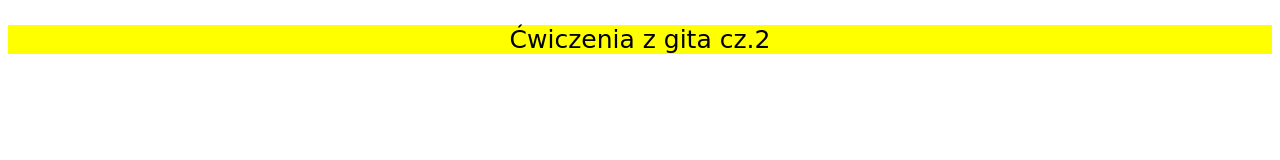
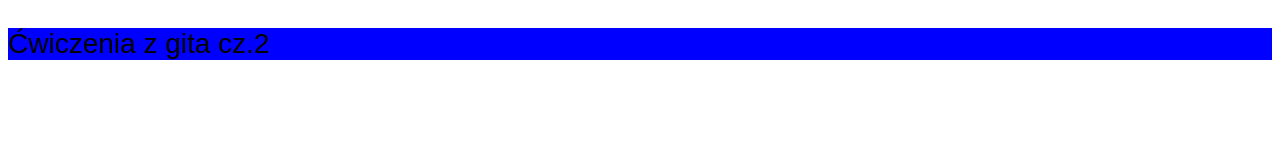
Before and after one commit to frontendpodyplomowe/git2, a plain HTML site: page index.html in a window 1280 px wide. Drawn offline with Linux system fonts and the light colour scheme.

Commit message:
Update style.css for git conflict type 3

```diff
--- a/style.css
+++ b/style.css
@@ -1,6 +1,6 @@
 p {
-    background-color: yellow;
-    font-size: 25px;
-    text-align: center;
-    font-family: cursive;
+    background-color: blue;
+    font-size: 28px;
+    text-align: left;
+    font-family: Arial;
 }
```
